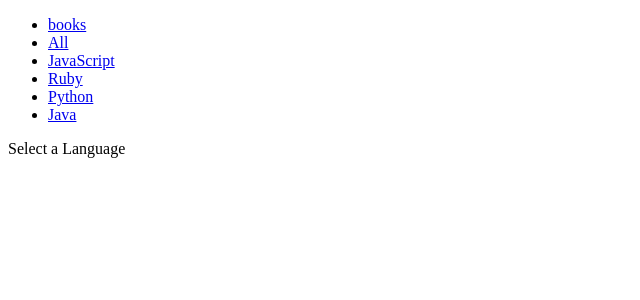
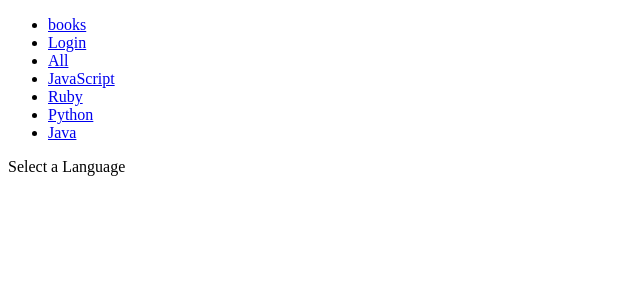
Before and after one commit to siemah/react-ssr, a React app: page / in a window 1280 px wide. Shown: the top 300 px of the page, without its empty margins (0-640 px from the left). Built offline with nearby package versions, Linux system fonts and the light colour scheme; the HTML template or start-up script is replaced by a standard one.

Commit message:
add login link to navbar

```diff
--- a/src/shared/NavBar.js
+++ b/src/shared/NavBar.js
@@ -1,7 +1,7 @@
 import React from 'react'
 import { NavLink } from 'react-router-dom'
 
-export default function Navbar () {
+export default function Navbar() {
   const languages = [{
     name: 'All',
     param: 'all'
@@ -21,14 +21,19 @@ export default function Navbar () {
 
   return (
     <ul>
-       <li>
-          <NavLink activeStyle={{fontWeight: 'bold'}} to={`/books`}>
-            books
+      <li>
+        <NavLink activeStyle={{ fontWeight: 'bold' }} to={`/books`}>
+          books
+          </NavLink>
+      </li>
+      <li>
+        <NavLink activeStyle={{ fontWeight: 'bold' }} to={`/login`}>
+          Login
           </NavLink>
       </li>
       {languages.map(({ name, param }) => (
         <li key={param}>
-          <NavLink activeStyle={{fontWeight: 'bold'}} to={`/popular/${param}`}>
+          <NavLink activeStyle={{ fontWeight: 'bold' }} to={`/popular/${param}`}>
             {name}
           </NavLink>
         </li>
```
